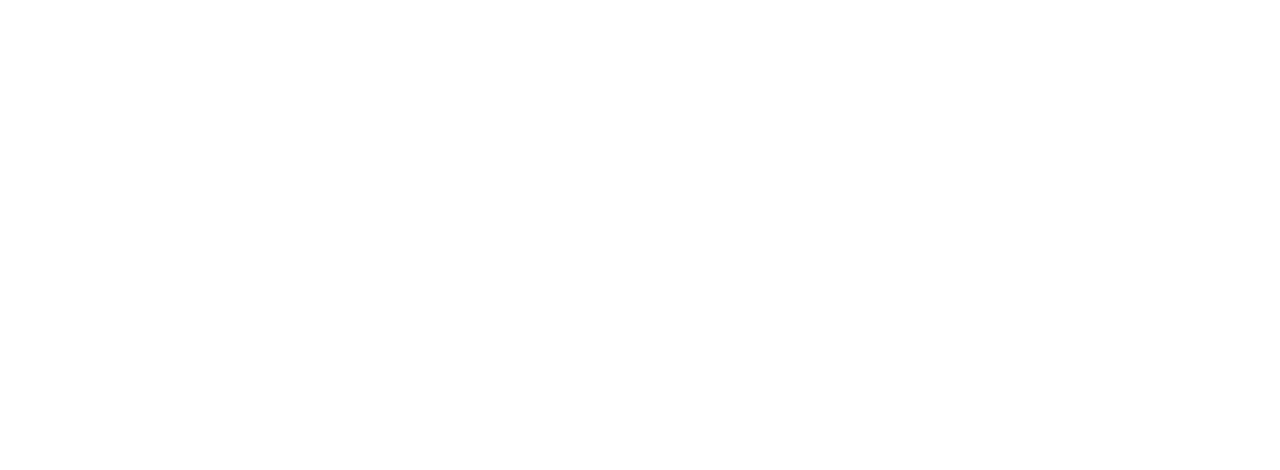
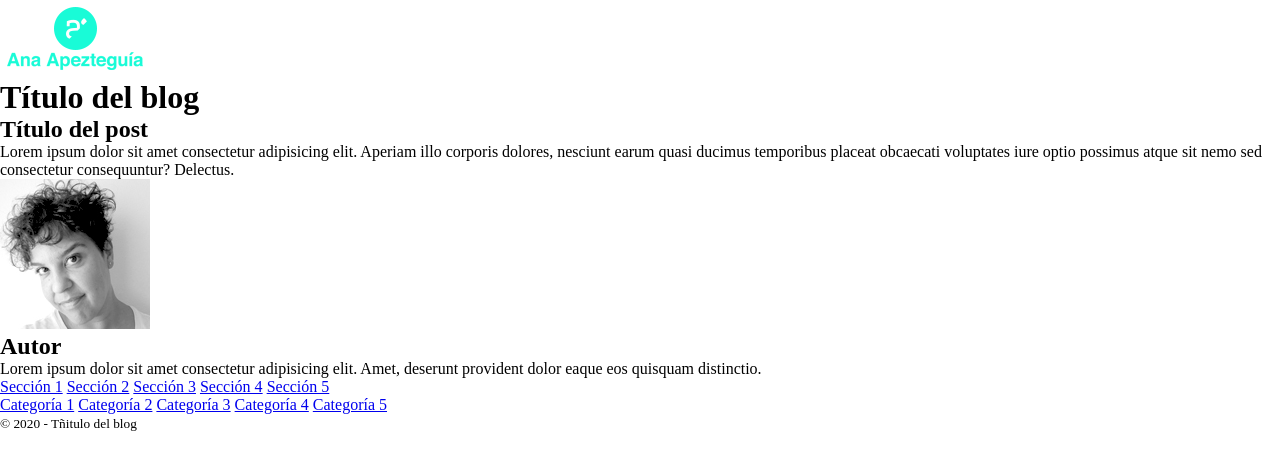
Before and after one commit to anaapezteguia/Repaso-HTML-CSS-Sass, a plain HTML site: page ejercicio-repaso-final/index.html in a window 1280 px wide. Drawn offline with Linux system fonts and the light colour scheme.

Commit message:
Add html structure

```diff
--- a/ejercicio-repaso-final/index.html
+++ b/ejercicio-repaso-final/index.html
@@ -8,6 +8,47 @@
     <title>Ejercicio repaso final</title>
 </head>
 <body>
-
+    <header>
+        <img src="./images/miLogoFake.png" alt="logo blog">
+        <h1>Título del blog</h1>
+    </header>
+    <main>
+        <section class="post-roll">
+            <div class="post">
+                <h2>Título del post</h2>
+                <p>Lorem ipsum dolor sit amet consectetur adipisicing elit. Aperiam illo corporis dolores, nesciunt earum quasi ducimus temporibus placeat obcaecati voluptates iure optio possimus atque sit nemo sed consectetur consequuntur? Delectus.</p>
+            </div>
+        </section>
+        <section class="secondary-content">
+            <aside>
+                <img src="./images/itsMe.jpg" alt="author picture">
+                <h2>Autor</h2>
+                <p>Lorem ipsum dolor sit amet consectetur adipisicing elit. Amet, deserunt provident dolor eaque eos quisquam distinctio.</p>
+            </aside>
+            <nav class="menu">
+                <ul class="menu__sections">
+                    <li>
+                        <a href="#">Sección 1</a>
+                        <a href="#">Sección 2</a>
+                        <a href="#">Sección 3</a>
+                        <a href="#">Sección 4</a>
+                        <a href="#">Sección 5</a>
+                    </li>
+                </ul>
+                <ul class="menu__categories">
+                    <li>
+                        <a href="#">Categoría 1</a>
+                        <a href="#">Categoría 2</a>
+                        <a href="#">Categoría 3</a>
+                        <a href="#">Categoría 4</a>
+                        <a href="#">Categoría 5</a>
+                    </li>
+                </ul>
+            </nav>
+        </section>
+    </main>
+    <footer>
+        <small>© 2020 - Tñitulo del blog</small>
+    </footer>
 </body>
 </html>
```
